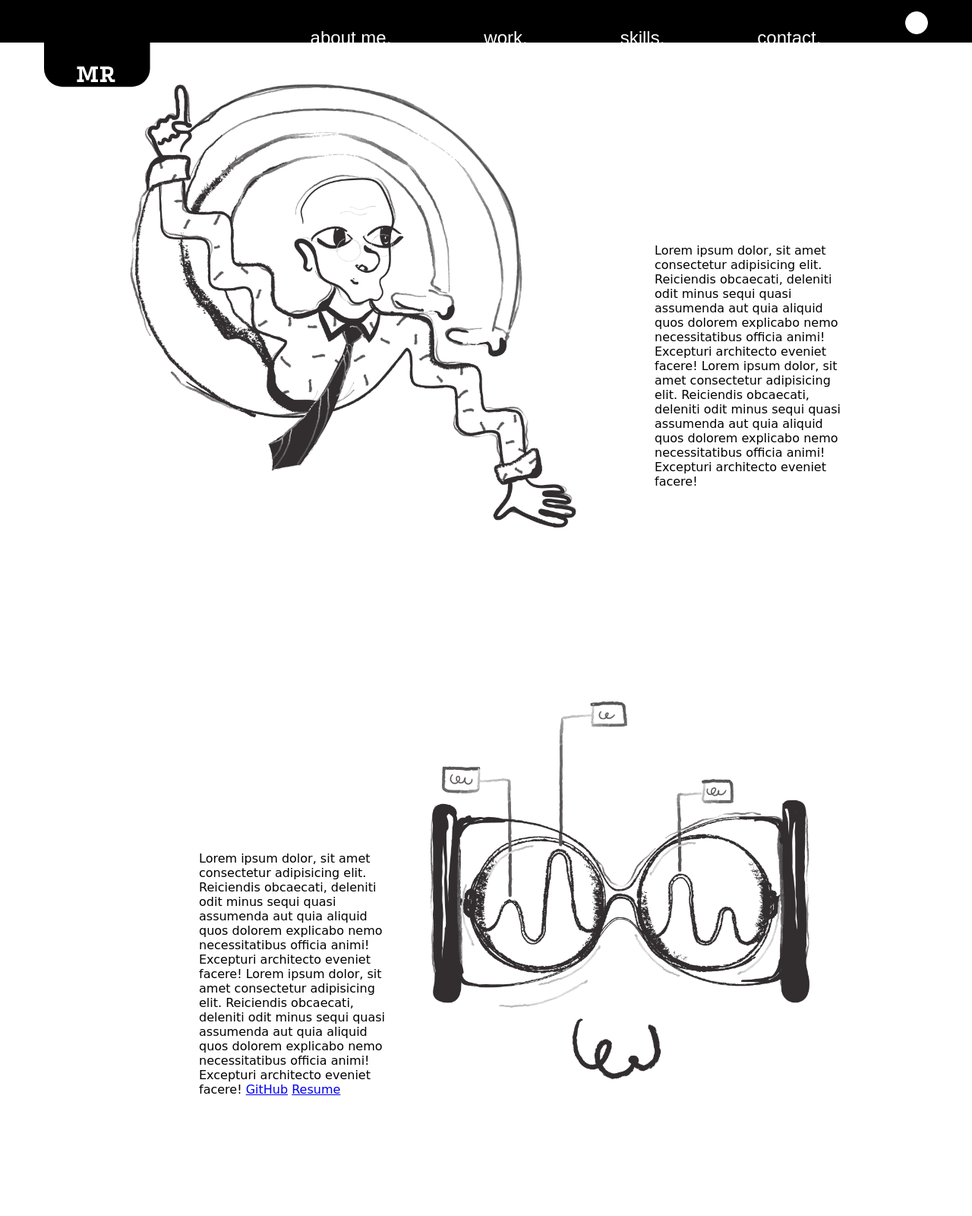
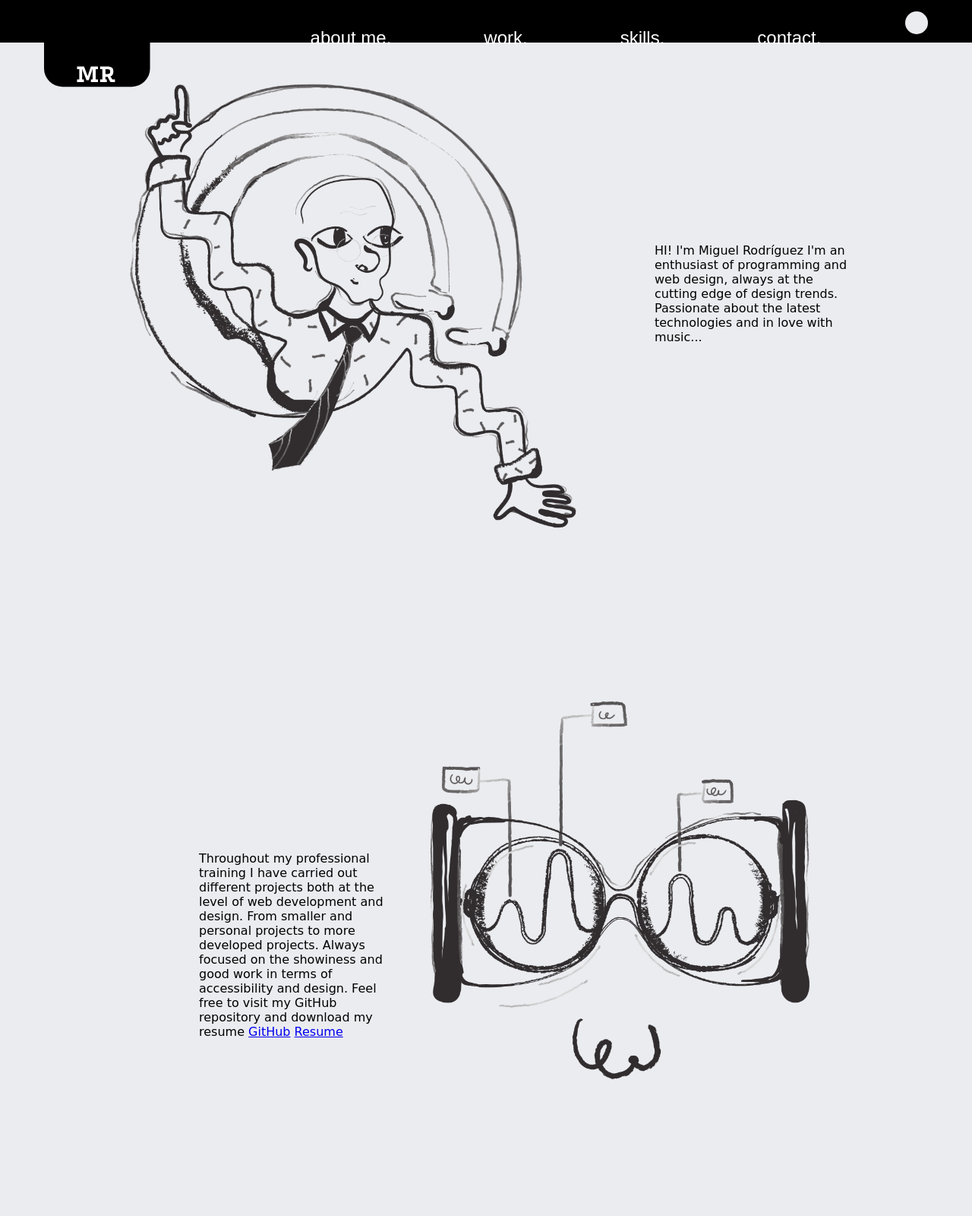
Before and after one commit to MiguelRodriguezSerrano/MigueRs-Portfolio, a website built with Parcel: page src/index.html in a window 1280 px wide. Shown: the top 1600 px of the page at 76% size. Built offline with nearby package versions, Linux system fonts and the light colour scheme; a web font is replaced by a local one.

Commit message:
Changed texts and bg color

```diff
--- a/src/index.html
+++ b/src/index.html
@@ -36,30 +36,22 @@
             </div>
             <div class="heroText">
                <p>
-                  Lorem ipsum dolor, sit amet consectetur adipisicing elit.
-                  Reiciendis obcaecati, deleniti odit minus sequi quasi
-                  assumenda aut quia aliquid quos dolorem explicabo nemo
-                  necessitatibus officia animi! Excepturi architecto eveniet
-                  facere! Lorem ipsum dolor, sit amet consectetur adipisicing
-                  elit. Reiciendis obcaecati, deleniti odit minus sequi quasi
-                  assumenda aut quia aliquid quos dolorem explicabo nemo
-                  necessitatibus officia animi! Excepturi architecto eveniet
-                  facere!
+                  HI! I'm Miguel Rodríguez I'm an enthusiast of programming and
+                  web design, always at the cutting edge of design trends.
+                  Passionate about the latest technologies and in love with
+                  music...
                </p>
             </div>
          </section>
          <section class="myWorks">
             <div class="myWorksText">
                <p>
-                  Lorem ipsum dolor, sit amet consectetur adipisicing elit.
-                  Reiciendis obcaecati, deleniti odit minus sequi quasi
-                  assumenda aut quia aliquid quos dolorem explicabo nemo
-                  necessitatibus officia animi! Excepturi architecto eveniet
-                  facere! Lorem ipsum dolor, sit amet consectetur adipisicing
-                  elit. Reiciendis obcaecati, deleniti odit minus sequi quasi
-                  assumenda aut quia aliquid quos dolorem explicabo nemo
-                  necessitatibus officia animi! Excepturi architecto eveniet
-                  facere!
+                  Throughout my professional training I have carried out
+                  different projects both at the level of web development and
+                  design. From smaller and personal projects to more developed
+                  projects. Always focused on the showiness and good work in
+                  terms of accessibility and design. Feel free to visit my
+                  GitHub repository and download my resume
                   <a
                      href="https://github.com/MiguelRodriguezSerrano"
                      target="_blank"
@@ -88,23 +80,20 @@
             </div>
             <div class="mySkillsText">
                <p>
-                  Lorem ipsum dolor, sit amet consectetur adipisicing elit.
-                  Reiciendis obcaecati, deleniti odit minus sequi quasi
-                  assumenda aut quia aliquid quos dolorem explicabo nemo
-                  necessitatibus officia animi! Excepturi architecto eveniet
-                  facere! Lorem ipsum dolor, sit amet consectetur adipisicing
-                  elit. Reiciendis obcaecati, deleniti odit minus sequi quasi
-                  assumenda aut quia aliquid quos dolorem explicabo nemo
-                  necessitatibus officia animi! Excepturi architecto eveniet
-                  facere!
+                  I stand out especially in the design Web with good knowledge
+                  of css html js aside from knowing and handling different js
+                  framewoks like React and Vue. Good handling of css frameworks
+                  like TailwindCss, and skills for the design of mockup's
+                  specializing in Figma and AdobeXD.
                </p>
             </div>
          </section>
          <section class="contact">
             <div class="contactForm">
                <p>
-                  Lorem ipsum dolor, sit amet consectetur adipisicing elit.
-                  Reiciendis obcaecati, deleniti odit minus
+                  Feel free to contact me through the contact details I provide
+                  in my resume, thank you very much for visiting this small
+                  portfolio and have a nice day!
                </p>
             </div>
             <div class="contactImg">
--- a/src/style/styles.scss
+++ b/src/style/styles.scss
@@ -2,7 +2,7 @@
 @import url('https://fonts.googleapis.com/css2?family=Tenali+Ramakrishna&display=swap');
 
 $dark: #000;
-$light: #fff;
+$light: #ebecf0;
 
 * {
    margin: 0;
@@ -54,7 +54,7 @@ body {
 }
 
 .navItem:hover {
-   background: #fff;
+   background: #ebecf0;
    color: #000;
 }
 
@@ -238,8 +238,8 @@ body {
 #change-theme-btn {
    width: 30px;
    height: 30px;
-   background: #fff;
-   border: 1px solid #fff;
+   background: #ebecf0;
+   border: none;
    color: #fff;
    padding: 5px;
    border-radius: 50%;
```
